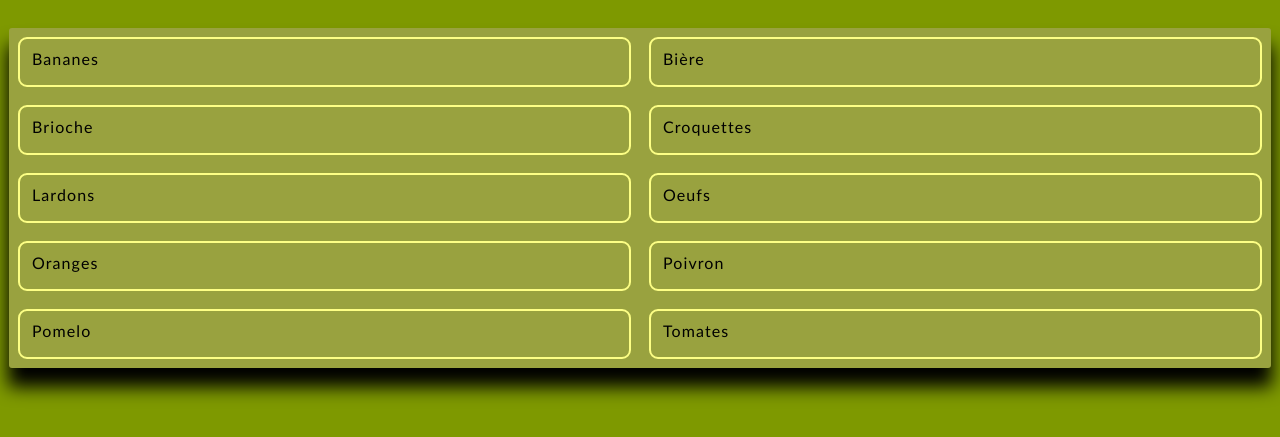
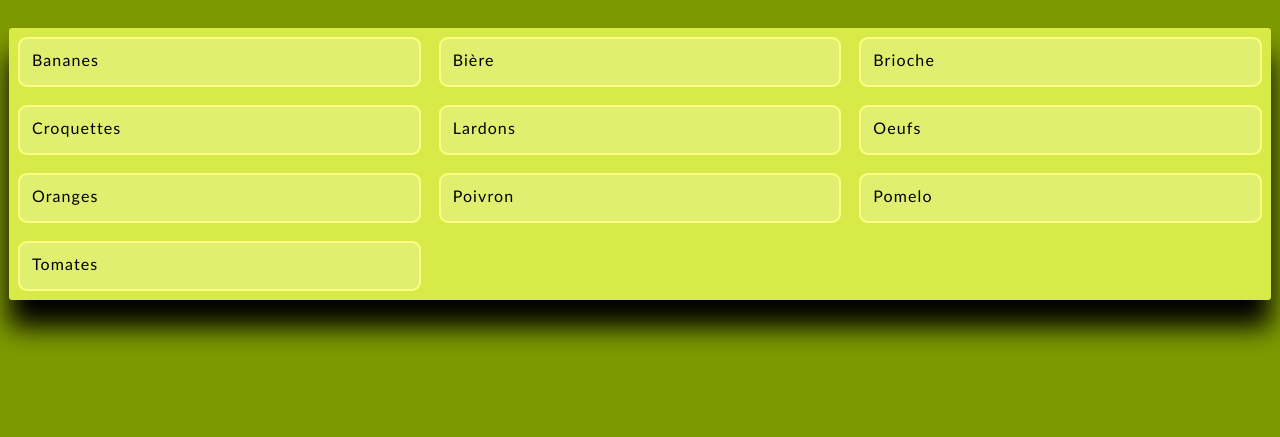
Before and after one commit to 7Dan2/Un-petit-panier, a plain HTML site: page index.html in a window 1280 px wide. Shown: the part 67-504 px from the top of the page. Drawn offline with Linux system fonts and the light colour scheme.

Commit message:
refactoring 2 to 3 columns at 450px

```diff
--- a/CSS/main.css
+++ b/CSS/main.css
@@ -117,9 +117,9 @@ div[class="noteCategoriesList"]
   /* margin: 9px; */
   border-radius: 3px;
   /* border: 3px solid yellow; */
-  background: rgb(153, 162, 63);
+  background: rgb(216, 234, 72);
   /* background-image: linear-gradient(rgb(168, 171, 0), rgb(220, 220, 0)); */
-  box-shadow: 0px 18px 18px 1px black;
+  box-shadow: 0px 27px 27px 0px black;
   /* filter: drop-shadow(0px 5px 5px rgb(0, 0, 0)); */
 }
 
@@ -143,11 +143,12 @@ li
 {
   border: 2px solid rgb(253, 255, 133);
   border-radius: 9px;
-  padding: 10px 12px;
+  padding: 11px 12px;
   min-height: 50px;
   letter-spacing: 1.1px;
   /* margin-top: 9px; */
   margin: 9px;
+  background: rgba(255, 255, 255, 0.212);
   list-style: none;
   font-family: 'Trebuchet MS', 'Lucida Sans Unicode', 'Lucida Grande', 'Lucida Sans', Arial, sans-serif
 }
@@ -183,9 +184,9 @@ ul
 
 
 
-@media screen and (min-width: 501px)
+@media screen and (min-width: 450px)
  {
-    div.categories
+    div.noteCategoriesList
     {
       grid-template-columns: 1fr 1fr 1fr;
     }
```
